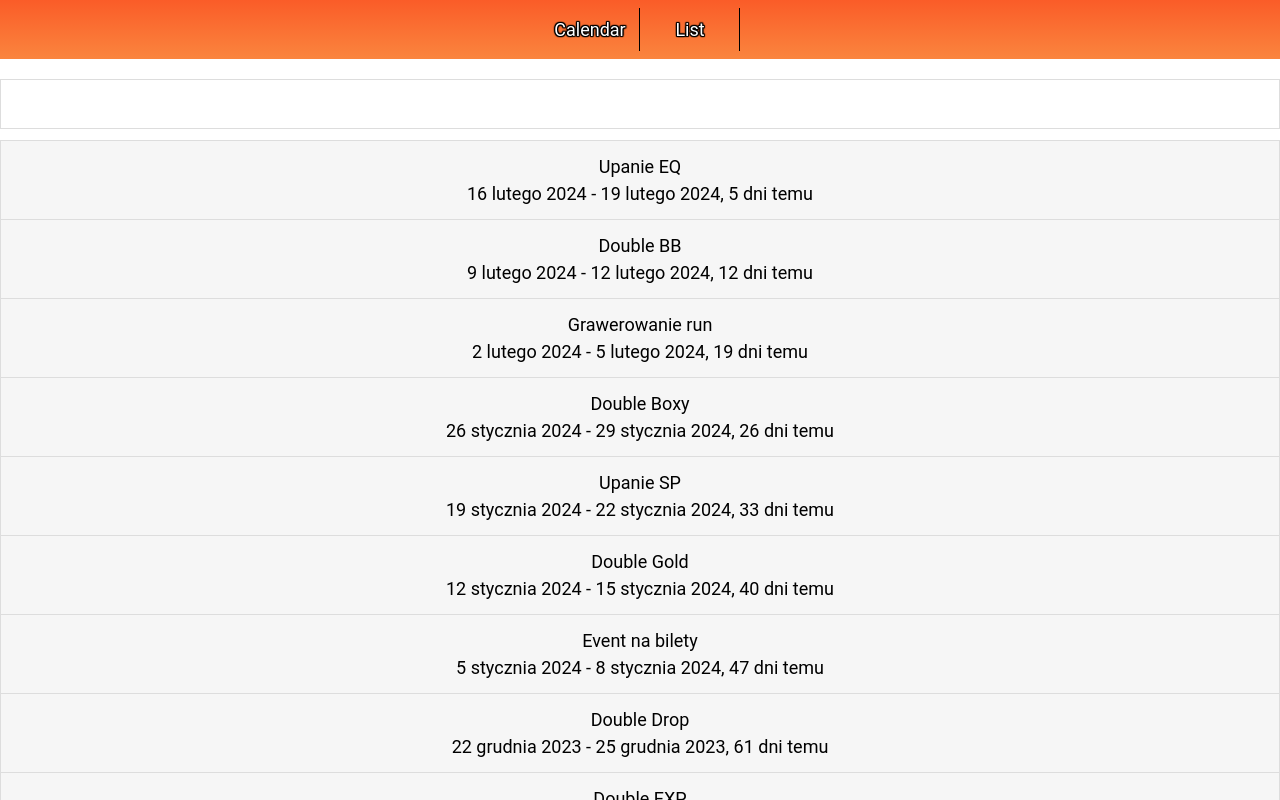
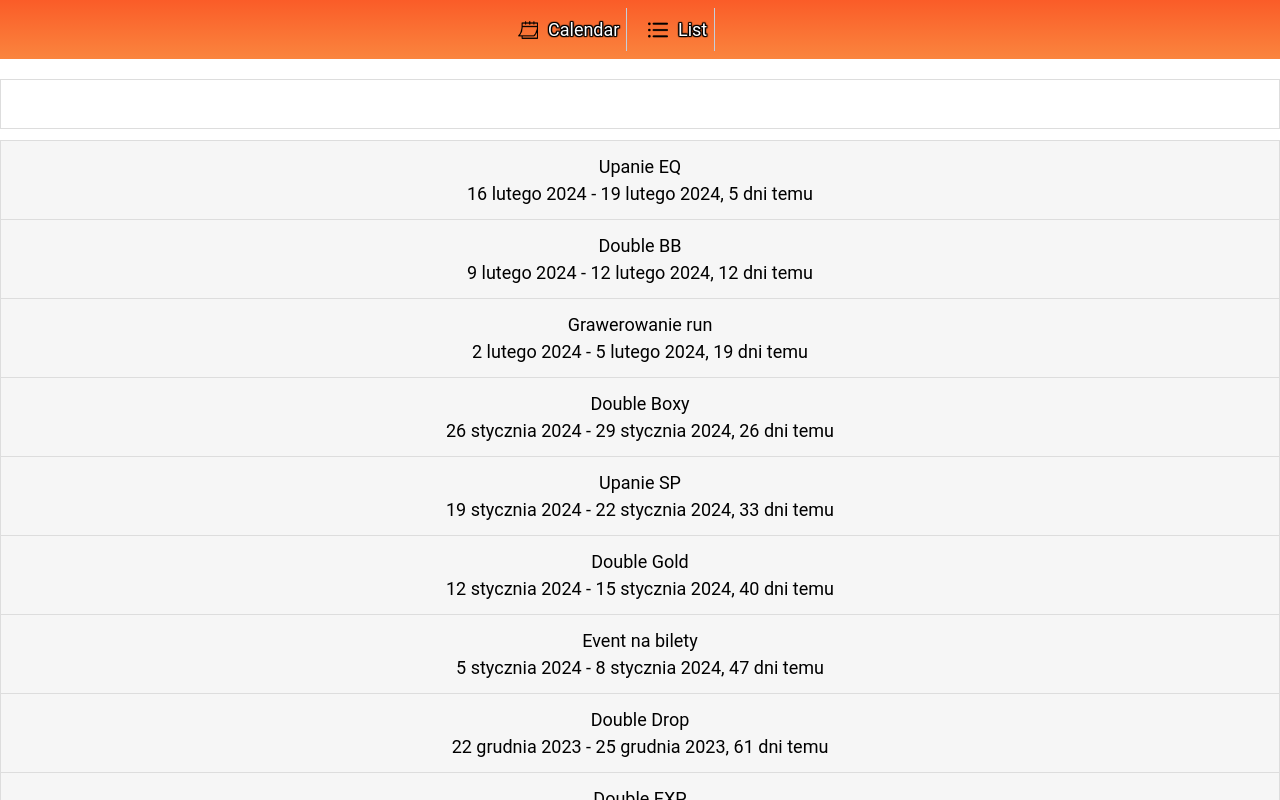
Before and after one commit to S0ffen/Nt-Calendar, a website built with webpack: page PureListOfEvents.html in a window 1280 px wide. Shown: the top 800 px of the page. Built offline with nearby package versions, Linux system fonts and the light colour scheme.

Commit message:
better navbar

```diff
--- a/PureListOfEvents.html
+++ b/PureListOfEvents.html
@@ -37,11 +37,19 @@
             id="navbarsExample08"
           >
             <ul class="navbar-nav">
-              <li class="nav-item">
-                <a class="nav-link active" aria-current="page" href="index.html">Calendar</a>
+              <li class="nav-item d-flex align-items-center">
+                <a class="nav-link active d-flex align-items-center" aria-current="page" href="index.html" style="position: relative;">
+                  <img src="calendar.png" alt="" style="height: 20px; width: 20px; margin-right: 10px;">
+                  <span style="margin-left: auto;">Calendar</span>
+                  <div class="lineAtTheEnd" style="position: absolute; top: 0; bottom: 0; right: 0; width: 1px; background-color: #C5CEDB;"></div>
+                </a>
               </li>
-              <li class="nav-item">
-                <a class="nav-link active" aria-current="page" href="PureListOfEvents.html">List</a>
+              <li class="nav-item d-flex align-items-center">
+                <a class="nav-link active d-flex align-items-center" aria-current="page" href="PureListOfEvents.html" style="position: relative;">
+                  <img src="list.png" alt="" style="height: 20px; width: 20px; margin-right: 10px;">
+                  <span style="margin-left: auto;">List</span>
+                  <div class="lineAtTheEnd" style="position: absolute; top: 0; bottom: 0; right: 0; width: 1px; background-color: #C5CEDB;"></div>
+                </a>
               </li>
 
                 </ul>
--- a/navbar.css
+++ b/navbar.css
@@ -3,7 +3,7 @@ nav {
 }
 @media screen and (min-width: 992px) {
   .nav-item {
-    width: 100px;
+    width: 130px;
     text-align: center;
     font-size: 18px;
     --nt-txt-shadow: -1px 0 1px #000, 0 1px 1px #000, 1px 0 1px #000,
@@ -15,32 +15,17 @@ nav {
     }
   }
 }
-
-.navbar-nav {
-  display: flex;
+@media screen and (max-width: 992px) {
+  .nav-item {
+    width: 150px;
+    text-align: center;
+    font-size: 18px;
+    --nt-txt-shadow: -1px 0 1px #000, 0 1px 1px #000, 1px 0 1px #000,
+      0 -1px 1px #000, -1px -1px 1px #000, -1px 1px 1px #000, 1px -1px 1px #000,
+      1px 1px 1px #000;
+    text-shadow: var(--nt-txt-shadow);
+  }
+  .lineAtTheEnd {
+    visibility: hidden;
+  }
 }
-
-.nav-item {
-  position: relative;
-}
-
-.nav-link {
-  padding: 0.5rem 1rem; /* Dostosuj odstępy według potrzeb */
-}
-
-.nav-item::after {
-  content: "";
-  position: absolute;
-  top: 0;
-  bottom: 0;
-  width: 1px;
-  background-color: black; /* Kolor linii */
-}
-
-.nav-item::before {
-  left: 0;
-}
-
-.nav-item::after {
-  right: 0;
-}
```
Also changed, not shown: index.html (+21 -8 lines), list.png (added).
